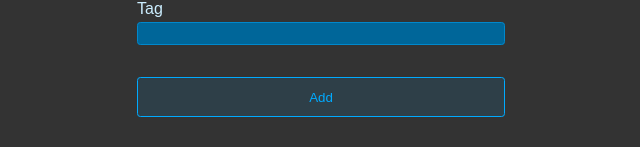
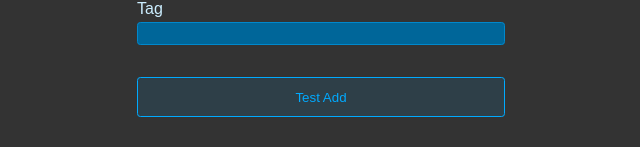
Before and after one commit to maxengna/To-Do-List-Devop-Process-, a React (Vite) app in the folder Frontend/: page / in a window 1280 px wide. Shown: the part 258-405 px from the top of the page, without its empty margins (319-959 px from the left). Built offline with nearby package versions, Linux system fonts and the light colour scheme.

Commit message:
test cicd

```diff
--- a/Frontend/src/App.jsx
+++ b/Frontend/src/App.jsx
@@ -118,7 +118,7 @@ export default function App(){
            />
 
         </div>
-        <button onClick={addTodo} className="btn"> Add </button>
+        <button onClick={addTodo} className="btn"> Test Add </button>
         <button onClick={getTodoList} className="btn"> TodoList</button>
         </form>
         <h1 className="header">Todo-List</h1>
```
